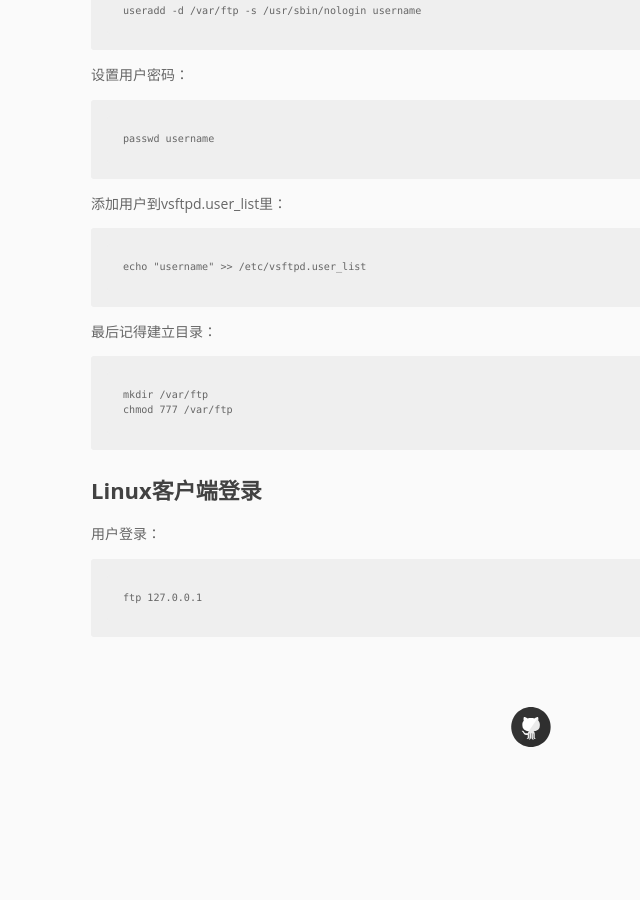
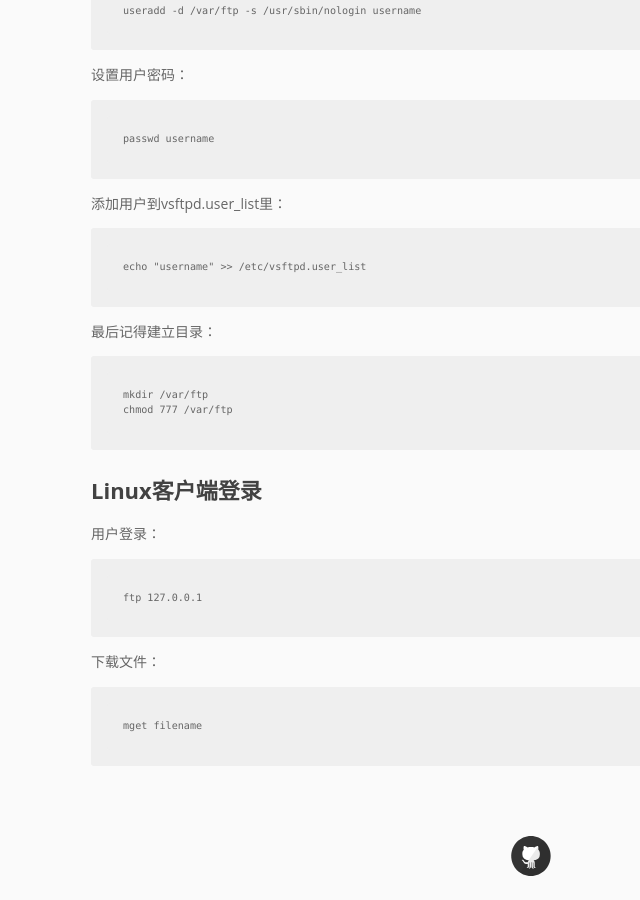
Before and after one commit to pingmalu/pingmalu.github.io, a Jekyll site: the page built from _posts/2015-11-17-ftp日常笔记.md, in a window 1280 px wide and 900 px high, scrolled down 1915 px. Shown: the whole window, without its empty margins (109-749 px from the left). Built offline with Jekyll 4.4.1, drawn with Linux system fonts in a browser that asks for light colours; nearby versions of some CDN libraries; before the commit the page ends 2687 px from its top, so only the background shows below that.

Commit message:
'update'

```diff
--- a/_posts/2015-11-17-ftp日常笔记.md
+++ b/_posts/2015-11-17-ftp日常笔记.md
@@ -102,3 +102,7 @@ title: ftp日常笔记
 用户登录：
 
 	ftp 127.0.0.1
+
+下载文件：
+
+	mget filename
```
